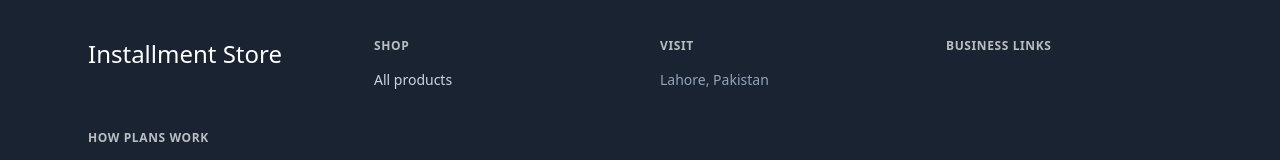
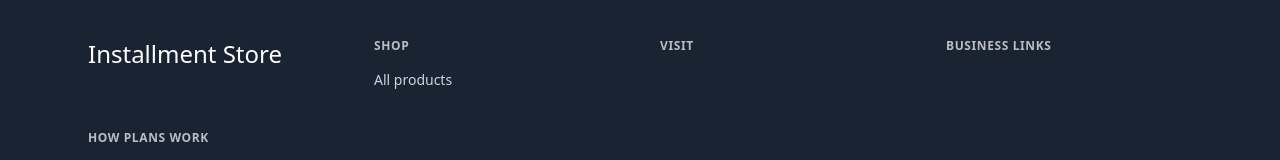
Before and after one commit to zaydattique/bilal-web-app, a Next.js app in the folder frontend/: page / in a window 1280 px wide. Shown: the part 2168-2328 px from the top of the page. Built offline with nearby package versions, Linux system fonts and the light colour scheme; no server answers.

Commit message:
phase4: remove hardcoded business fallbacks from PublicFooter.tsx

```diff
--- a/frontend/src/components/public/PublicFooter.tsx
+++ b/frontend/src/components/public/PublicFooter.tsx
@@ -38,7 +38,7 @@ export default function PublicFooter() {
           <p className="text-xs font-semibold uppercase tracking-wider text-white/70">Visit</p>
           <ul className="mt-4 space-y-2.5 text-sm text-slate-400">
             {contact.address && <li>{contact.address}</li>}
-            <li>{contact.city || 'Lahore'}, Pakistan</li>
+            {(contact.city || business?.contact?.country) && <li>{[contact.city, business?.contact?.country].filter(Boolean).join(', ')}</li>}
             {contact.phone && (
               <li>
                 <a href={`tel:${contact.phone.replace(/\s/g, '')}`} className="hover:text-white">
```
